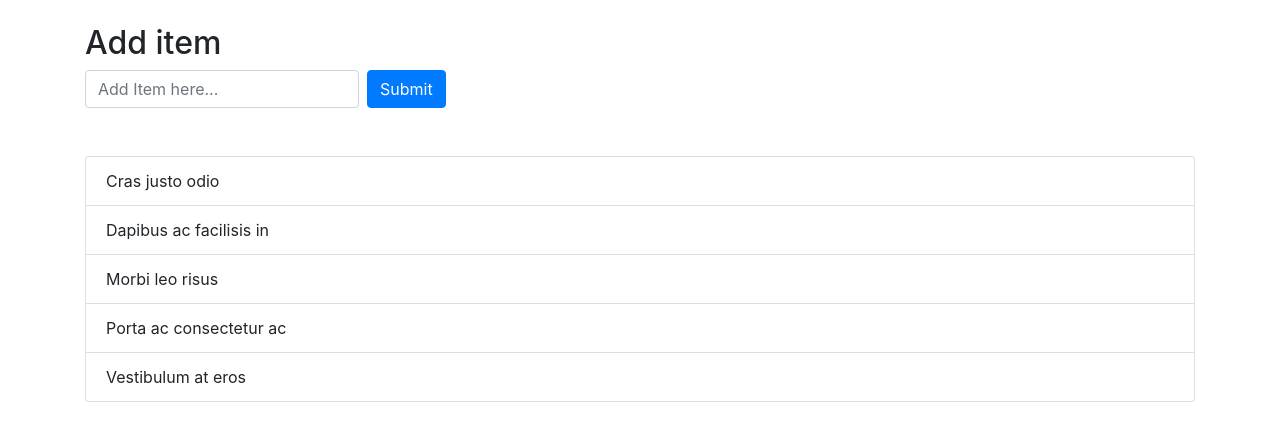
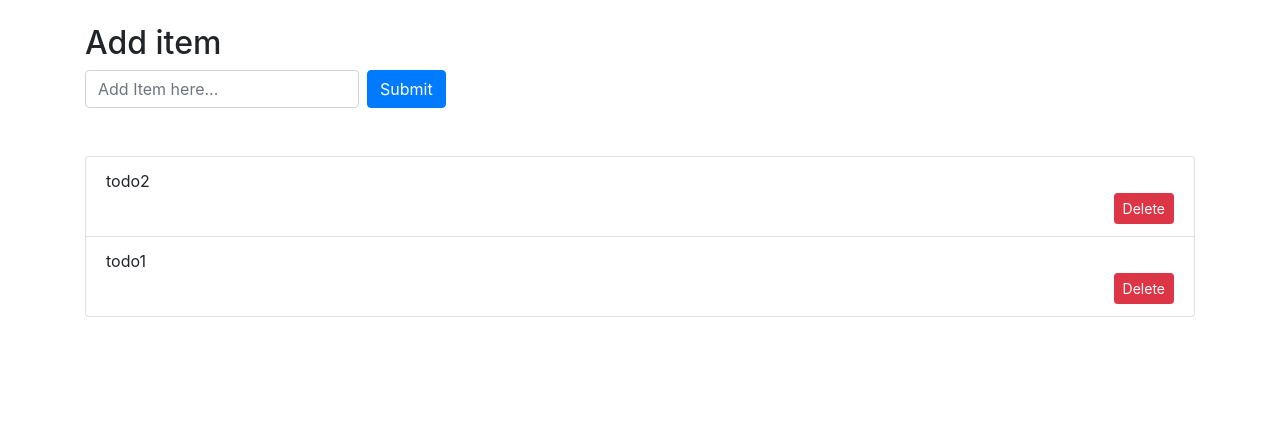
Before and after one commit to Manthanturakhia/To-Do-App, a Django app: page / in a window 1280 px wide. Shown: the part 56-497 px from the top of the page. Run offline with Django 3.2, Linux system fonts and the light colour scheme; data comes from the database, SQL or seed files in the repository; both versions use the stored data as it was after the commit; some libraries are stand-ins or nearby versions.

Commit message:
delete functionality

```diff
--- a/todoapp/my_app/urls.py
+++ b/todoapp/my_app/urls.py
@@ -3,6 +3,7 @@ from . import views
 
 urlpatterns=[
     path('', views.home, name='home'),
-    path('add_todo/', views.add_todo, name='add_todo')
+    path('add_todo/', views.add_todo, name='add_todo'),
+    path('delete_todo/<int:todo_id>', views.delete_todo, name='delete_todo')
 
 ]
--- a/todoapp/my_app/views.py
+++ b/todoapp/my_app/views.py
@@ -2,14 +2,23 @@ from django.shortcuts import render
 from django.utils import timezone
 from my_app.models import ToDo
 from . import models
-
+from django.http import HttpResponseRedirect
 
 # Create your views here.
 def home(request):
-    return render(request, template_name = 'my_app/index.html')
+    todo_items = ToDo.objects.all().order_by("-added_date")
+    return render(request, template_name = 'my_app/index.html',context={
+        "todo_items" : todo_items
+    })
 
 def add_todo(request):
     added_date = timezone.now()
     content = request.POST["form_content"]
-    models.ToDo.objects.create(added_date=added_date, text=content)
-    return render(request, template_name = 'my_app/index.html')
+    created_obj = models.ToDo.objects.create(added_date=added_date, text=content)
+    length_of_todos = ToDo.objects.all().count()
+    return HttpResponseRedirect("/")
+
+def  delete_todo(request, todo_id):
+    ToDo.objects.get(id=todo_id).delete()
+    print(todo_id)
+    return HttpResponseRedirect("/")
--- a/todoapp/templates/my_app/index.html
+++ b/todoapp/templates/my_app/index.html
@@ -17,11 +17,20 @@
 <div class="row mt-4">
     <div class="col">
         <ul class="list-group">
-            <li class="list-group-item">Cras justo odio</li>
-            <li class="list-group-item">Dapibus ac facilisis in</li>
-            <li class="list-group-item">Morbi leo risus</li>
-            <li class="list-group-item">Porta ac consectetur ac</li>
-            <li class="list-group-item">Vestibulum at eros</li>
+
+            {% for item in todo_items %}
+
+                 <li class="list-group-item">{{item.text}}
+                    <form action="delete_todo/{{item.id}}" method="POST">
+                    {% csrf_token %}
+                        <div class = "float-right">
+                            <button type="submit" class="btn btn-sm btn-danger">Delete</button>
+                        </div>
+                  </form>
+                  </li>
+
+            {% endfor %}
+
         </ul>
     </div>
 </div>
```
Also changed, not shown: todoapp/db.sqlite3.
